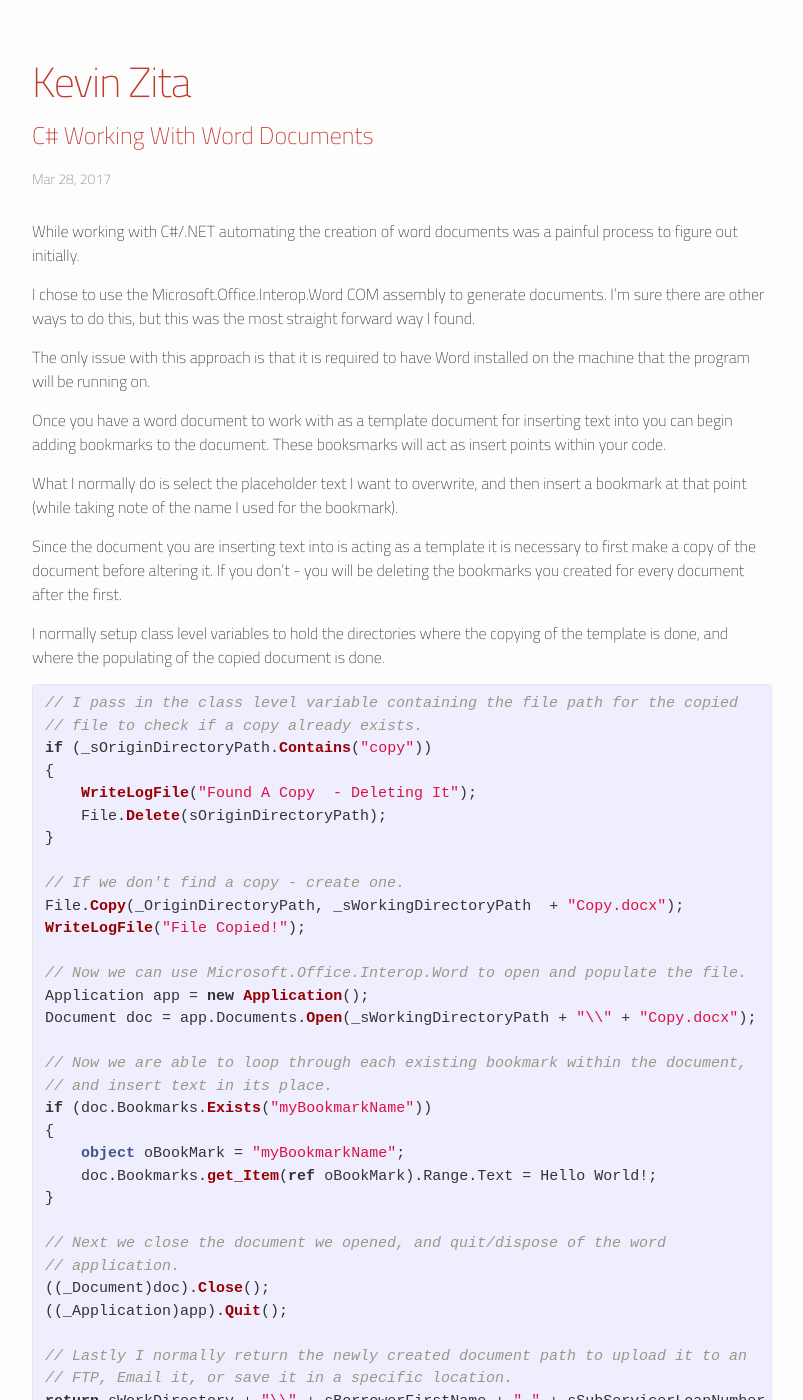
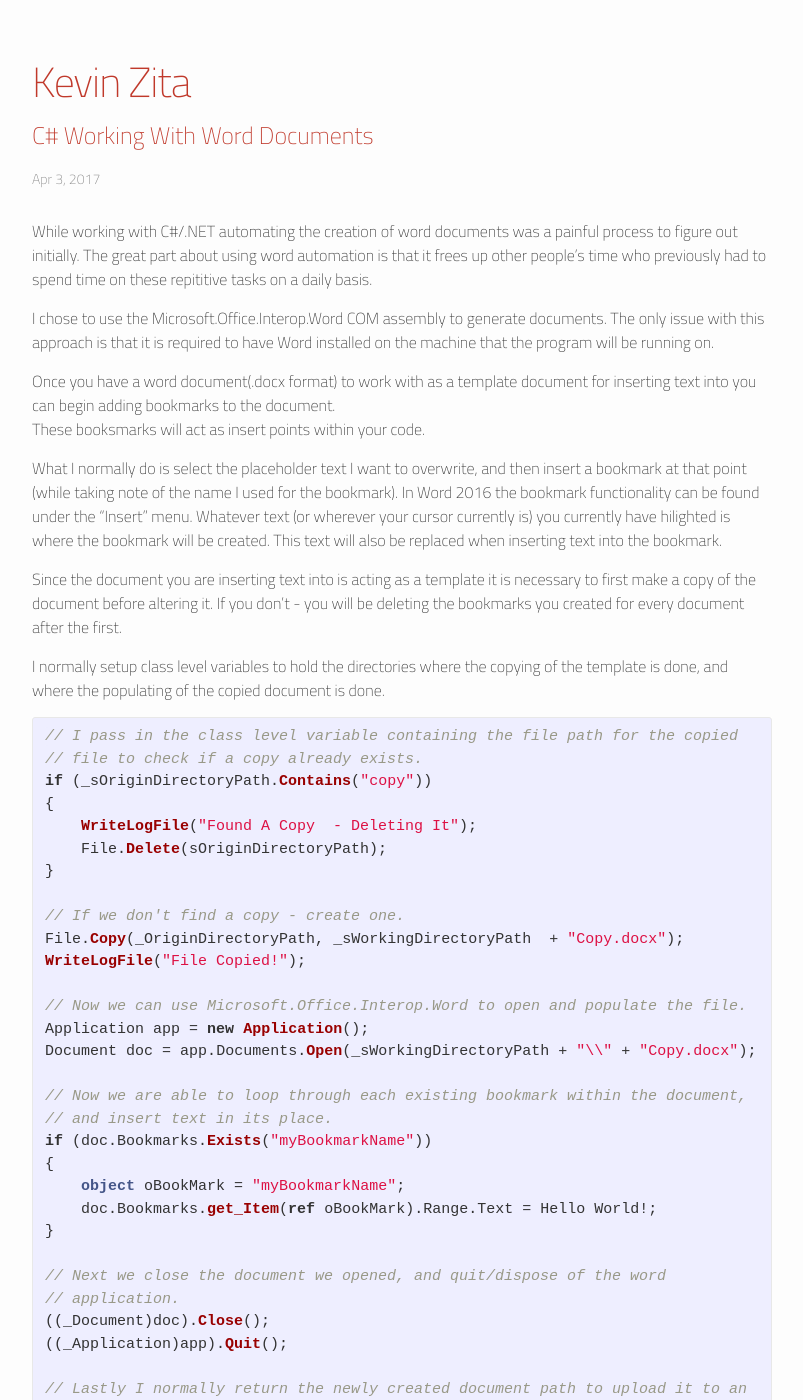
Before and after one commit to kzisme/site, a Jekyll site: the page built from _posts/2017-04-03-working-with-word-documents.markdown, in a window 1280 px wide and 1400 px high. Shown: the whole window, without its empty margins (238-1041 px from the left). Built offline with Jekyll 4.4.1, drawn with Linux system fonts in a browser that asks for light colours; some of the changed text lies outside the part shown.

Commit message:
Finished editing - ready to merge

```diff
--- a/_posts/2017-03-28-working-with-word-documents.markdown
+++ b/_posts/2017-04-03-working-with-word-documents.markdown
@@ -1,26 +1,29 @@
 ---
 layout: post
 title:  "C# Working With Word Documents"
-date:   2017-03-28 22:20:21
+date:   2017-04-03 21:09:21
 categories: jekyll post
 ---
 While working with  C#/.NET automating  the creation of word documents
-was a painful process to figure out initially.
+was a painful process to figure out initially.  The great part about using word
+automation is that it frees up other people's time who previously had to
+spend time on these repititive tasks on a daily basis.
 
 I chose to use the Microsoft.Office.Interop.Word COM assembly to generate
-documents.  I'm sure there are other ways to do this, but this was the most
-straight forward way I found.
+documents.  The only issue with this approach is that it is
+required to have Word installed on the machine that the program will be running
+on.
 
-The only issue with this approach is that it is required to have Word installed
-on the machine that the program will be running on.
-
-Once you have a word document to work with as a template document for inserting
-text into you can begin adding bookmarks to the document.  These booksmarks
-will act as insert points within your code.
+Once you have a word document(.docx format) to work with as a template document
+for inserting text into you can begin adding bookmarks to the document.
+These booksmarks will act as insert points within your code.
 
 What I normally do is select the placeholder text I want to overwrite, and then
 insert a bookmark at that point (while taking note of the name I used for the
-bookmark).
+bookmark).  In Word 2016 the bookmark functionality can be found under the
+"Insert" menu.  Whatever text (or wherever your cursor currently is) you
+currently have hilighted is where the bookmark will be created.  This text will
+also be replaced when inserting text into the bookmark.
 
 Since the document you are inserting text into is acting as a template it is
 necessary to first make a copy of the document before altering it.  If you
@@ -30,7 +33,6 @@ the first.
 I normally setup class level variables to hold the directories where the
 copying of the template is done, and where the populating of the copied
 document is done.
-
 
 {% highlight c# %}
 // I pass in the class level variable containing the file path for the copied
@@ -82,3 +84,6 @@ your document:
    - If the structure of the document is made of columns you may have to write
      a function(s) to correctly determine the spacing/tab amounts between
      insertions.
+   - You can insert multiple bookmarks in the same position - even without
+     replacing text, but it makes debugging a little harder if something goes
+     wrong later on when generating documents.
```
Also changed, not shown: other parts of _posts/2017-04-03-working-with-word-documents.markdown (+1 -1 lines), 1 other file.
